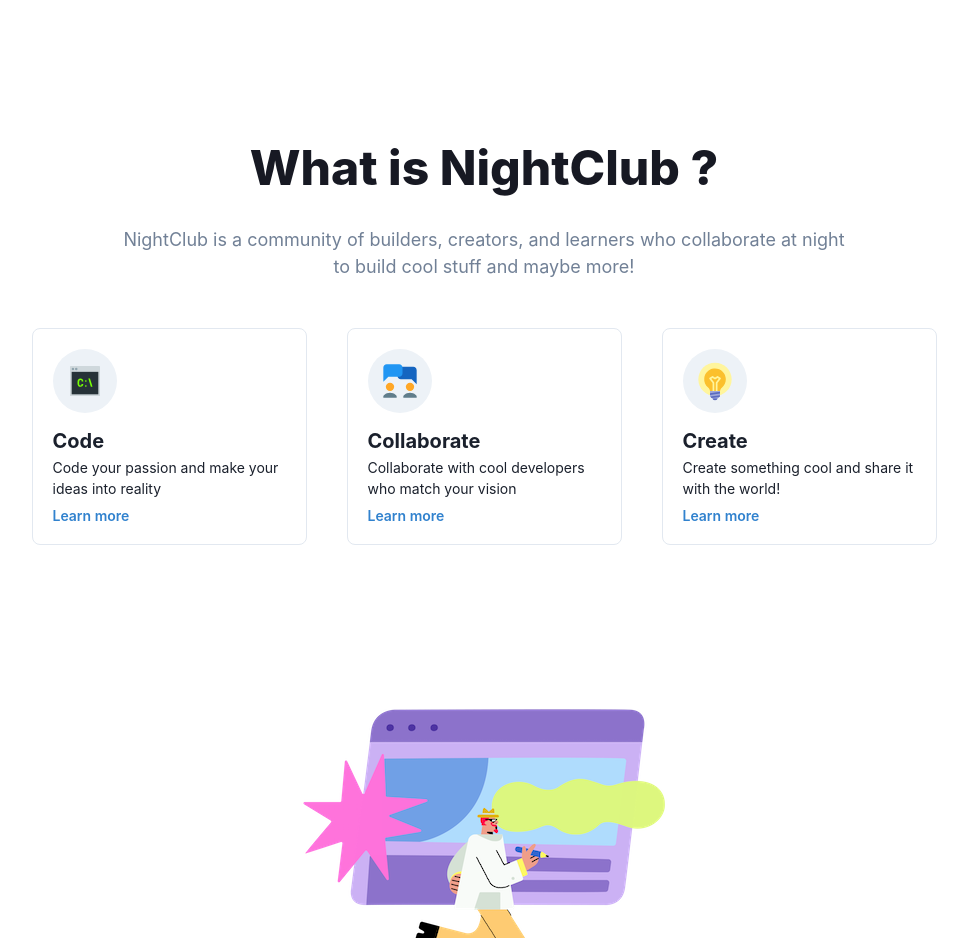
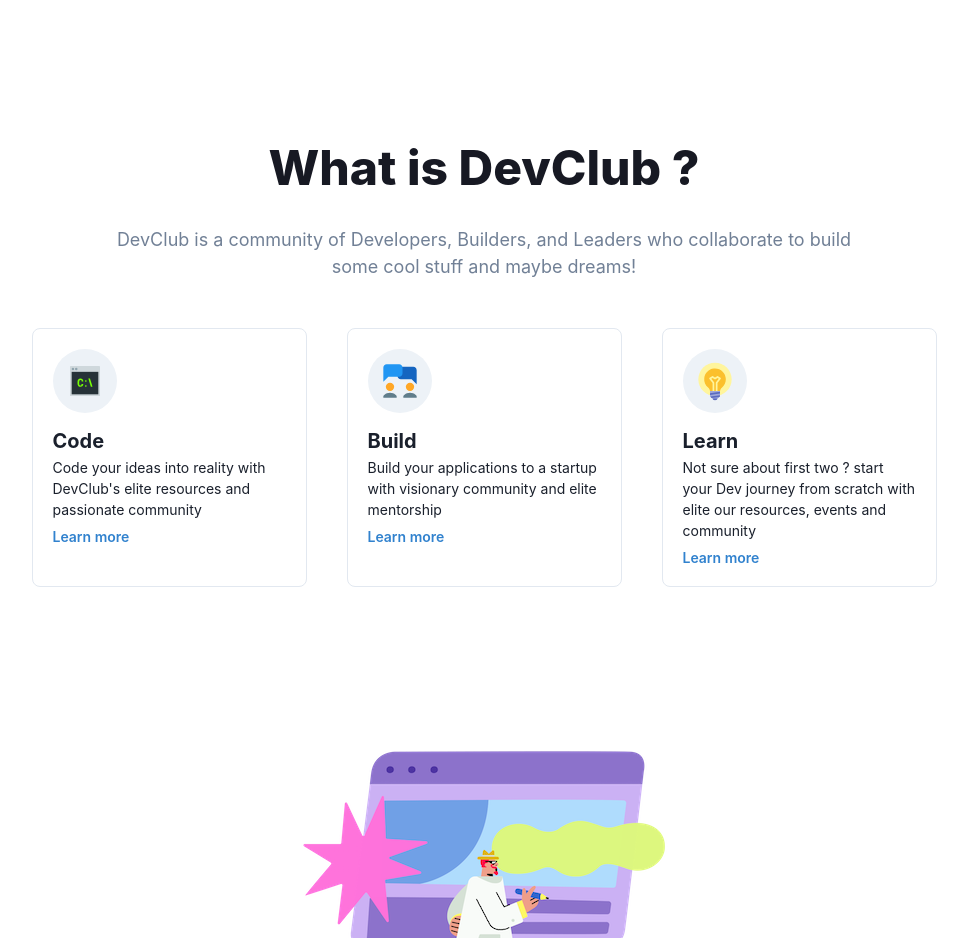
Before and after one commit to Aryainguz/DevXClub-V1, a React (Create React App) app: page / in a window 1280 px wide. Shown: the part 1020-1958 px from the top of the page, without its empty margins (156-1124 px from the left). Built offline with nearby package versions, Linux system fonts and the light colour scheme; no server answers.

Commit message:
edited features component

```diff
--- a/src/components/Features.jsx
+++ b/src/components/Features.jsx
@@ -73,10 +73,10 @@ function Features() {
                     }}
                     lineHeight="shorter"
                 >
-                    What is NightClub ?
+                    What is DevClub ?
                 </chakra.h1>
         <Text color={"gray.500"} fontSize={{ base: "sm", sm: "lg" }}>
-          NightClub is a community of builders, creators, and learners who collaborate at night to build cool stuff and maybe more!
+          DevClub is a community of Developers, Builders, and Leaders who collaborate to build some cool stuff and maybe dreams!
         </Text>
       </Stack>
 
@@ -86,23 +86,23 @@ function Features() {
             heading={"Code"}
             icon={<Icon as={FcCommandLine} w={16} h={10} />}
             description={
-              "Code your passion and make your ideas into reality"
+              "Code your ideas into reality with DevClub's elite resources and passionate community"
             }
             href={"#"}
           />
           <Card
-            heading={"Collaborate"}
+            heading={"Build"}
             icon={<Icon as={FcCollaboration} w={10} h={10} />}
             description={
-              "Collaborate with cool developers who match your vision"
+              "Build your applications to a startup with visionary community and elite mentorship"
             }
             href={"#"}
           />
           <Card
-            heading={"Create"}
+            heading={"Learn"}
             icon={<Icon as={FcIdea} w={10} h={10} />}
             description={
-              "Create something cool and share it with the world!"
+              "Not sure about first two ? start your Dev journey from scratch with elite our resources, events and community"
             }
             href={"#"}
           />
```
